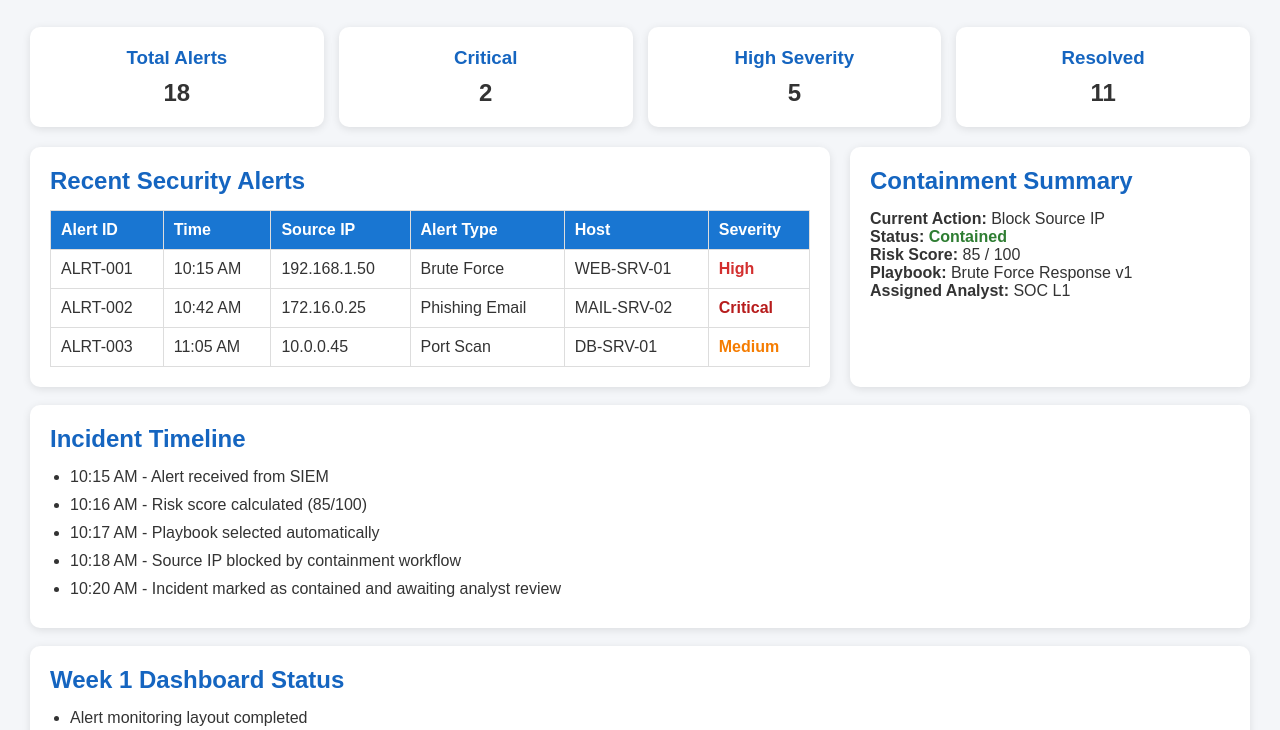
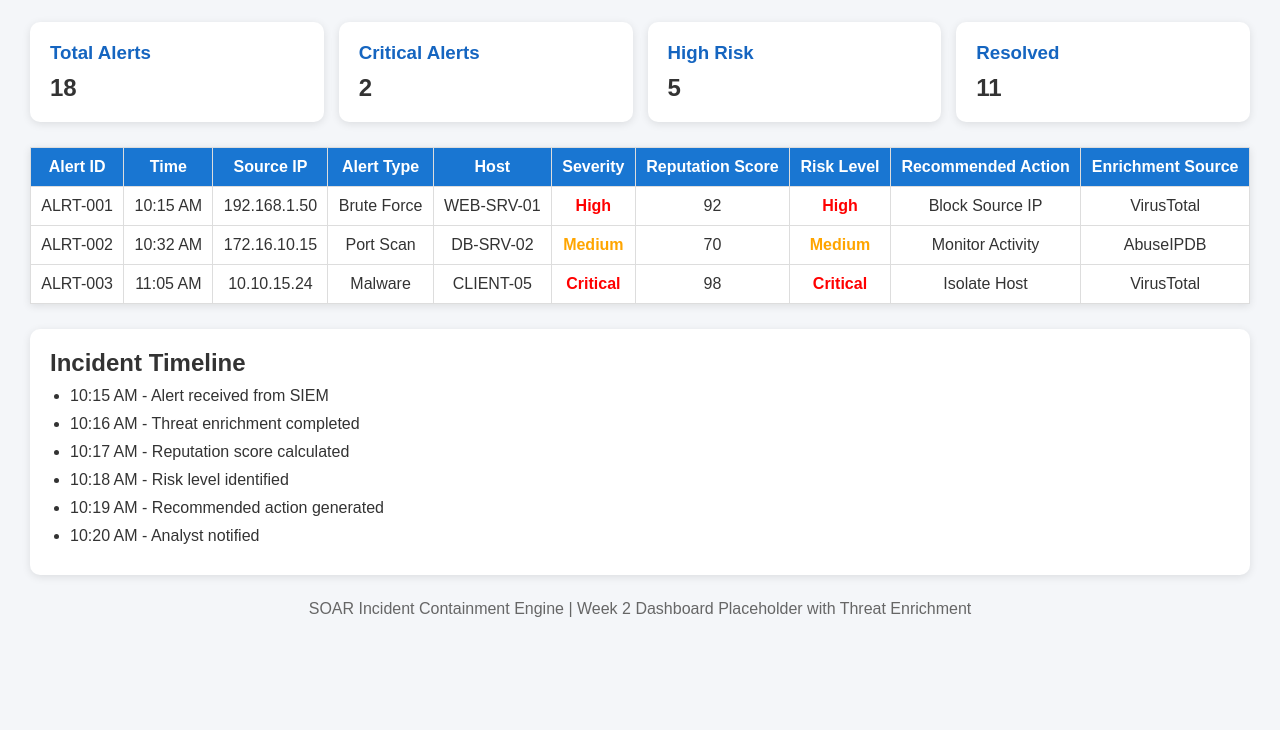
Before and after one commit to Tejas171099/soar-incident-containment-engine, a plain HTML site: page dashboard/index.html in a window 1280 px wide. Shown: the part 70-800 px from the top of the page. Drawn offline with Linux system fonts and the light colour scheme.

Commit message:
feat: display reputation score and risk level in dashboard

```diff
--- a/dashboard/index.html
+++ b/dashboard/index.html
@@ -1,141 +1,105 @@
 <!DOCTYPE html>
 <html lang="en">
 <head>
-    <meta charset="UTF-8" />
-    <meta name="viewport" content="width=device-width, initial-scale=1.0" />
-    <title>SOAR Incident Containment Engine - Dashboard</title>
+    <meta charset="UTF-8">
+    <meta name="viewport" content="width=device-width, initial-scale=1.0">
+    <title>SOAR Incident Containment Engine Dashboard</title>
 
     <style>
-        * {
-            margin: 0;
-            padding: 0;
-            box-sizing: border-box;
-            font-family: Arial, Helvetica, sans-serif;
+        *{
+            margin:0;
+            padding:0;
+            box-sizing:border-box;
+            font-family:Arial, Helvetica, sans-serif;
         }
 
-        body {
-            background: #f4f6f9;
-            color: #333;
-            padding: 30px;
+        body{
+            background:#f4f6f9;
+            padding:30px;
+            color:#333;
         }
 
-        h1 {
-            text-align: center;
-            margin-bottom: 30px;
-            color: #0d47a1;
+        h1{
+            text-align:center;
+            color:#0d47a1;
+            margin-bottom:25px;
         }
 
-        .summary {
-            display: grid;
-            grid-template-columns: repeat(auto-fit, minmax(180px, 1fr));
-            gap: 15px;
-            margin-bottom: 20px;
+        .summary{
+            display:grid;
+            grid-template-columns:repeat(4,1fr);
+            gap:15px;
+            margin-bottom:25px;
         }
 
-        .summary-card {
-            background: white;
-            padding: 20px;
-            border-radius: 10px;
-            text-align: center;
-            box-shadow: 0 2px 8px rgba(0,0,0,0.1);
+        .card{
+            background:#fff;
+            padding:20px;
+            border-radius:10px;
+            box-shadow:0 2px 8px rgba(0,0,0,.1);
         }
 
-        .summary-card h3 {
-            color: #1565c0;
-            margin-bottom: 10px;
+        .card h3{
+            color:#1565c0;
+            margin-bottom:10px;
         }
 
-        .summary-card p {
-            font-size: 24px;
-            font-weight: bold;
+        table{
+            width:100%;
+            border-collapse:collapse;
+            background:white;
+            box-shadow:0 2px 8px rgba(0,0,0,.1);
         }
 
-        .container {
-            display: grid;
-            grid-template-columns: 2fr 1fr;
-            gap: 20px;
+        th,td{
+            border:1px solid #ddd;
+            padding:10px;
+            text-align:center;
         }
 
-        .card {
-            background: white;
-            padding: 20px;
-            border-radius: 10px;
-            box-shadow: 0 2px 8px rgba(0,0,0,0.1);
+        th{
+            background:#1976d2;
+            color:white;
         }
 
-        h2 {
-            margin-bottom: 15px;
-            color: #1565c0;
+        .high{
+            color:red;
+            font-weight:bold;
         }
 
-        table {
-            width: 100%;
-            border-collapse: collapse;
+        .medium{
+            color:orange;
+            font-weight:bold;
         }
 
-        table th,
-        table td {
-            border: 1px solid #ddd;
-            padding: 10px;
-            text-align: left;
+        .low{
+            color:green;
+            font-weight:bold;
         }
 
-        table th {
-            background: #1976d2;
-            color: white;
+        .timeline{
+            margin-top:25px;
+            background:white;
+            padding:20px;
+            border-radius:10px;
+            box-shadow:0 2px 8px rgba(0,0,0,.1);
         }
 
-        .critical {
-            color: #b71c1c;
-            font-weight: bold;
+        .timeline ul{
+            margin-left:20px;
         }
 
-        .high {
-            color: #d32f2f;
-            font-weight: bold;
+        .timeline li{
+            margin:10px 0;
         }
 
-        .medium {
-            color: #f57c00;
-            font-weight: bold;
-        }
-
-        .contained {
-            color: #2e7d32;
-            font-weight: bold;
-        }
-
-        .investigating {
-            color: #f57c00;
-            font-weight: bold;
-        }
-
-        .escalated {
-            color: #b71c1c;
-            font-weight: bold;
-        }
-
-        ul {
-            padding-left: 20px;
-        }
-
-        li {
-            margin-bottom: 10px;
-        }
-
-        footer {
-            margin-top: 30px;
-            text-align: center;
-            color: #666;
-            font-size: 14px;
-        }
-
-        @media (max-width: 768px) {
-            .container {
-                grid-template-columns: 1fr;
-            }
+        footer{
+            margin-top:25px;
+            text-align:center;
+            color:#666;
         }
     </style>
+
 </head>
 
 <body>
@@ -143,119 +107,122 @@
 <h1>SOAR Incident Containment Dashboard</h1>
 
 <div class="summary">
-    <div class="summary-card">
+
+<div class="card">
 <h3>Total Alerts</h3>
-        <p>18</p>
+<h2>18</h2>
 </div>
 
-    <div class="summary-card">
-        <h3>Critical</h3>
-        <p>2</p>
+<div class="card">
+<h3>Critical Alerts</h3>
+<h2>2</h2>
 </div>
 
-    <div class="summary-card">
-        <h3>High Severity</h3>
-        <p>5</p>
+<div class="card">
+<h3>High Risk</h3>
+<h2>5</h2>
 </div>
 
-    <div class="summary-card">
+<div class="card">
 <h3>Resolved</h3>
-        <p>11</p>
-    </div>
+<h2>11</h2>
 </div>
 
-<div class="container">
-
-    <!-- Incoming Alerts -->
-    <div class="card">
-        <h2>Recent Security Alerts</h2>
+</div>
 
 <table>
+
 <thead>
+
 <tr>
+
 <th>Alert ID</th>
 <th>Time</th>
 <th>Source IP</th>
 <th>Alert Type</th>
 <th>Host</th>
 <th>Severity</th>
+<th>Reputation Score</th>
+<th>Risk Level</th>
+<th>Recommended Action</th>
+<th>Enrichment Source</th>
+
 </tr>
+
 </thead>
 
 <tbody>
+
 <tr>
+
 <td>ALRT-001</td>
 <td>10:15 AM</td>
 <td>192.168.1.50</td>
 <td>Brute Force</td>
 <td>WEB-SRV-01</td>
 <td class="high">High</td>
+<td>92</td>
+<td class="high">High</td>
+<td>Block Source IP</td>
+<td>VirusTotal</td>
+
 </tr>
 
 <tr>
+
 <td>ALRT-002</td>
-                    <td>10:42 AM</td>
-                    <td>172.16.0.25</td>
-                    <td>Phishing Email</td>
-                    <td>MAIL-SRV-02</td>
-                    <td class="critical">Critical</td>
+<td>10:32 AM</td>
+<td>172.16.10.15</td>
+<td>Port Scan</td>
+<td>DB-SRV-02</td>
+<td class="medium">Medium</td>
+<td>70</td>
+<td class="medium">Medium</td>
+<td>Monitor Activity</td>
+<td>AbuseIPDB</td>
+
 </tr>
 
 <tr>
+
 <td>ALRT-003</td>
 <td>11:05 AM</td>
-                    <td>10.0.0.45</td>
-                    <td>Port Scan</td>
-                    <td>DB-SRV-01</td>
-                    <td class="medium">Medium</td>
+<td>10.10.15.24</td>
+<td>Malware</td>
+<td>CLIENT-05</td>
+<td class="high">Critical</td>
+<td>98</td>
+<td class="high">Critical</td>
+<td>Isolate Host</td>
+<td>VirusTotal</td>
+
 </tr>
+
 </tbody>
+
 </table>
-    </div>
 
-    <!-- Action Summary -->
-    <div class="card">
-        <h2>Containment Summary</h2>
+<div class="timeline">
 
-        <p><strong>Current Action:</strong> Block Source IP</p>
-        <p><strong>Status:</strong> <span class="contained">Contained</span></p>
-        <p><strong>Risk Score:</strong> 85 / 100</p>
-        <p><strong>Playbook:</strong> Brute Force Response v1</p>
-        <p><strong>Assigned Analyst:</strong> SOC L1</p>
-    </div>
+<h2>Incident Timeline</h2>
+
+<ul>
+
+<li>10:15 AM - Alert received from SIEM</li>
+<li>10:16 AM - Threat enrichment completed</li>
+<li>10:17 AM - Reputation score calculated</li>
+<li>10:18 AM - Risk level identified</li>
+<li>10:19 AM - Recommended action generated</li>
+<li>10:20 AM - Analyst notified</li>
+
+</ul>
 
 </div>
 
-<br>
+<footer>
 
-<div class="card">
-    <h2>Incident Timeline</h2>
+SOAR Incident Containment Engine | Week 2 Dashboard Placeholder with Threat Enrichment
 
-    <ul>
-        <li>10:15 AM - Alert received from SIEM</li>
-        <li>10:16 AM - Risk score calculated (85/100)</li>
-        <li>10:17 AM - Playbook selected automatically</li>
-        <li>10:18 AM - Source IP blocked by containment workflow</li>
-        <li>10:20 AM - Incident marked as contained and awaiting analyst review</li>
-    </ul>
-</div>
-
-<br>
-
-<div class="card">
-    <h2>Week 1 Dashboard Status</h2>
-
-    <ul>
-        <li>Alert monitoring layout completed</li>
-        <li>Sample dashboard data integrated</li>
-        <li>QA documentation prepared</li>
-        <li>Integration checklist completed</li>
-        <li>Ready for Week 2 backend data integration</li>
-    </ul>
-</div>
-
-<footer>
-    SOAR Incident Containment Engine | Week 1 Dashboard Prototype
 </footer>
 
 </body>
```
Lines whose indentation alone changed are shown as unchanged.
